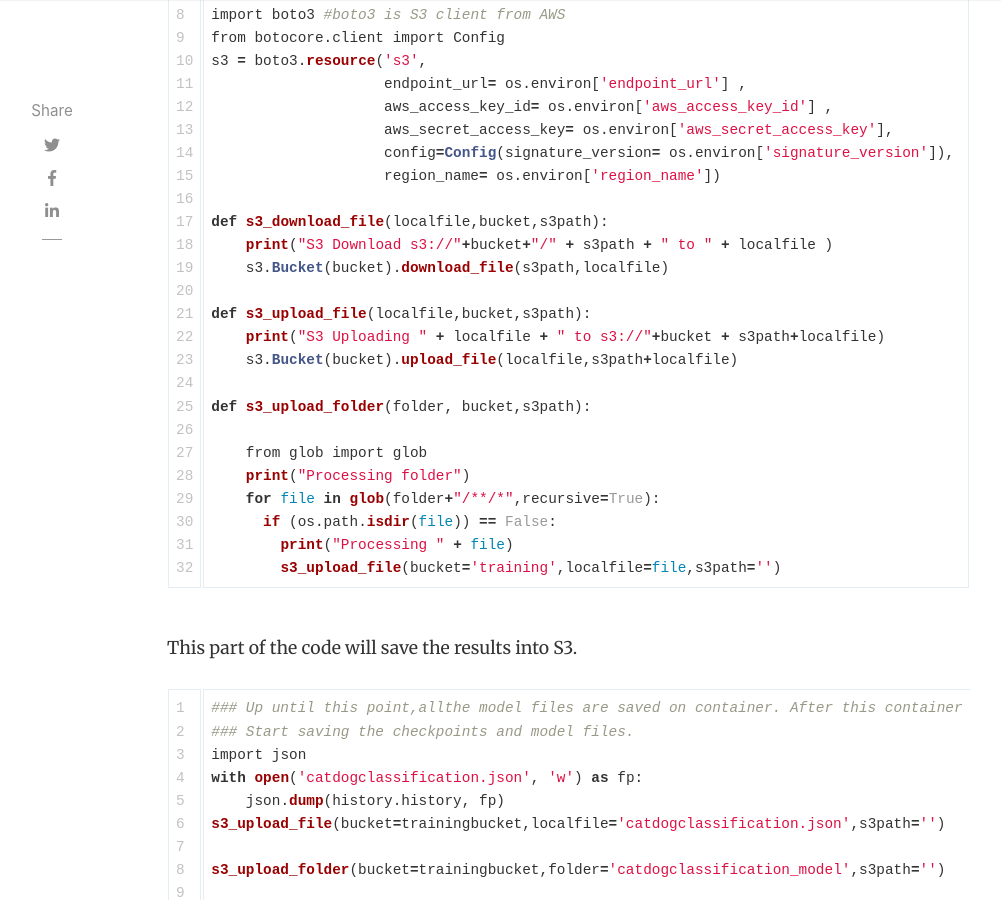
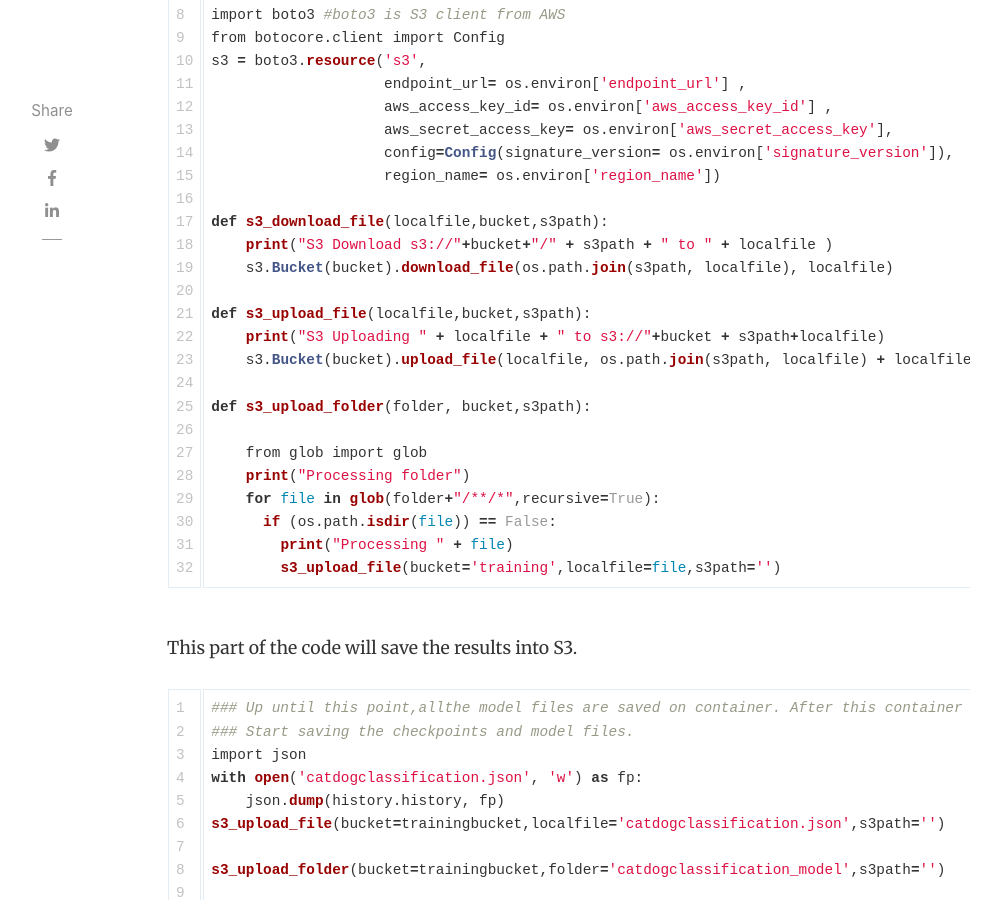
Before and after one commit to DinoHub/dinohub.github.io, a Jekyll site: the page built from _posts/2020-07-13-ml-dl-model-training-on-aiplatform-part1.md, in a window 1280 px wide and 900 px high, scrolled down 4760 px. Shown: the whole window, without its empty margins (118-1119 px from the left). Built offline with Jekyll 4.4.1, drawn with Linux system fonts in a browser that asks for light colours; nearby versions of some CDN libraries; comment, search, counter and statistics services are not loaded.

Commit message:
[BUG] fix the download and upload path

```diff
--- a/_posts/2020-07-13-ml-dl-model-training-on-aiplatform-part1.md
+++ b/_posts/2020-07-13-ml-dl-model-training-on-aiplatform-part1.md
@@ -88,11 +88,11 @@ s3 = boto3.resource('s3',
 
 def s3_download_file(localfile,bucket,s3path):
     print("S3 Download s3://"+bucket+"/" + s3path + " to " + localfile )
-    s3.Bucket(bucket).download_file(s3path,localfile)
+    s3.Bucket(bucket).download_file(os.path.join(s3path, localfile), localfile)
 
 def s3_upload_file(localfile,bucket,s3path):
     print("S3 Uploading " + localfile + " to s3://"+bucket + s3path+localfile)
-    s3.Bucket(bucket).upload_file(localfile,s3path+localfile)
+    s3.Bucket(bucket).upload_file(localfile, os.path.join(s3path, localfile) + localfile)
 
 def s3_upload_folder(folder, bucket,s3path):
 
```
